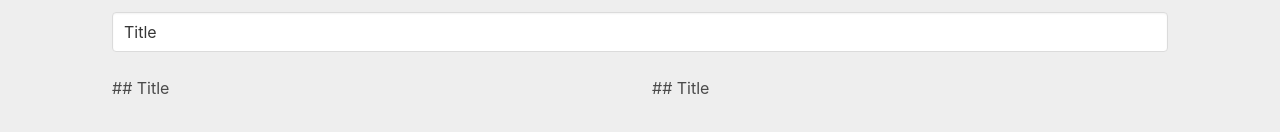
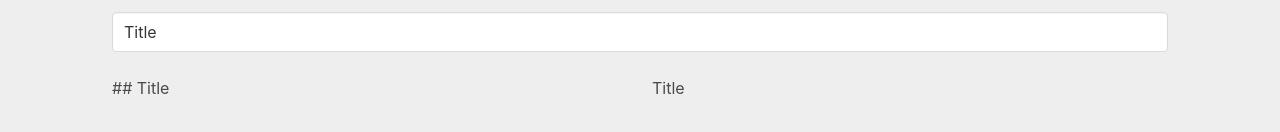
Before and after one commit to frzhen/Vue3-TS-CompAPI-Vite-Test, a Vue app: page /posts/new in a window 1280 px wide. Shown: the part 168-300 px from the top of the page. Built offline with nearby package versions, Linux system fonts and the light colour scheme.

Commit message:
Added markdown support by adding marked package, and added parse() to PostWriter

```diff
--- a/package.json
+++ b/package.json
@@ -11,7 +11,9 @@
   },
   "dependencies": {
     "@fortawesome/fontawesome-free": "^6.2.1",
+    "@types/marked": "^4.0.8",
     "bulma": "^0.9.4",
+    "marked": "^4.2.4",
     "pinia": "^2.0.28",
     "simple-line-icons": "^2.5.5",
     "vue": "^3.2.45",
--- a/src/components/PostWriter.vue
+++ b/src/components/PostWriter.vue
@@ -6,6 +6,7 @@
 <script setup lang="ts">
 import { TimelinePost } from "../utils/interfaces";
 import { ref, onMounted  } from "vue";
+import { marked } from "marked"
 
 const props = defineProps<{
   post: TimelinePost,
@@ -13,7 +14,12 @@
 
 const title = ref(props.post.title);
 const content = ref(props.post.markdown);
+const html = ref();
 const contentEditable = ref<HTMLDivElement>();
+
+marked.parse(content.value, (err, parseResult) => {
+  html.value = parseResult;
+});
 
 onMounted(() => {
   if (!contentEditable.value) {
@@ -46,7 +52,7 @@
       <div contenteditable ref="contentEditable" @input="handleInput" />
     </div>
     <div class="column">
-      {{ content }}
+      <div v-html="html" />
     </div>
   </div>
 
```
Also changed, not shown: 1 other file (tests, documents, lock files or other folders).
